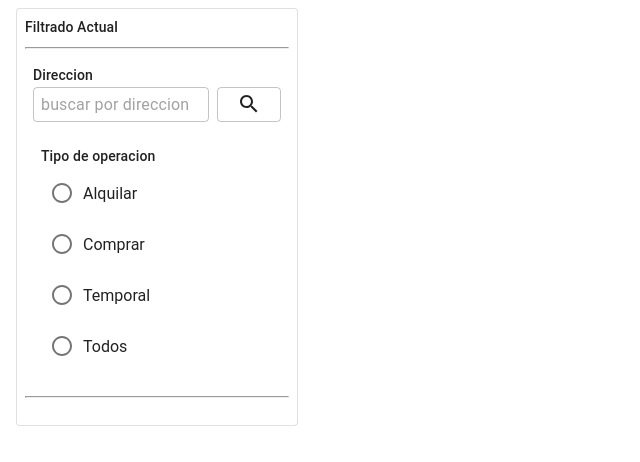
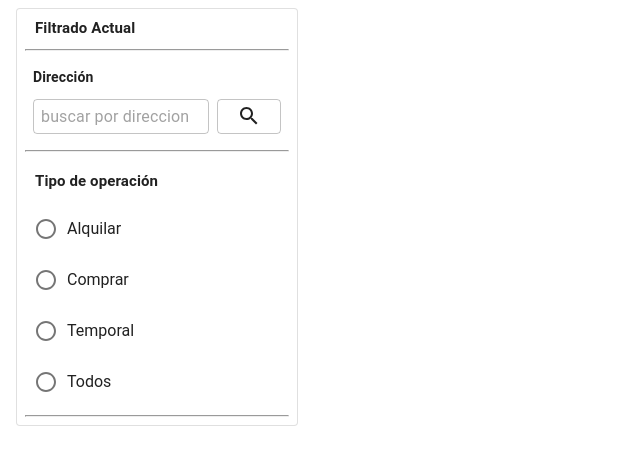
Before and after one commit to runscible/nvnt-front, a Next.js app: page /result in a window 1280 px wide. Shown: the top 462 px of the page, without its empty margins (0-640 px from the left). Built offline with nearby package versions, Linux system fonts and the light colour scheme.

Commit message:
update styles

```diff
--- a/components/filter/checkgroup.js
+++ b/components/filter/checkgroup.js
@@ -7,7 +7,6 @@ import { SELECT_TYPE } from '../constants'
 
 const useStyles = makeStyles(theme => ({
     root: {
-        padding: theme.spacing(2),
         display: 'flex',
         flexDirection: 'column',
     },
@@ -43,7 +42,7 @@ export default function() {
                <Typography
                 variant="subtitle2"
                 component="strong">
-                    Tipo de operacion
+                    Tipo de operación
                </Typography>
                <div className={classes.item}>
                    <Radio
--- a/components/filter/index.js
+++ b/components/filter/index.js
@@ -14,6 +14,11 @@ const useStyles = makeStyles( theme => ({
             height: theme.spacing(50),
             padding: theme.spacing(1),
         },
+        '& strong': {
+            padding: 10,
+            fontWeight: 600,
+            fontSize: 15
+        }
     },
 }))
 export default function () {
@@ -27,6 +32,7 @@ export default function () {
                     </Typography>
                     <hr />
                     <Searcher />
+                    <hr />
                     <Checkgroup />
                     <hr />
                 </Paper>
--- a/components/filter/searcher.js
+++ b/components/filter/searcher.js
@@ -21,14 +21,20 @@ const useStyles = makeStyles(theme => ({
         }
 
     },
+    title: {
+        paddingBottom: 10,
+        fontWeight: 600,
+
+    }
 }))
 
 export default function() {
     const classes = useStyles()
     return <div className={classes.root}>
              <Typography
+                className={classes.title}
                 variant="subtitle2" >
-                 Direccion
+                 Dirección
              </Typography>
              <div className={classes.searcher}>
                 <TextField
```
